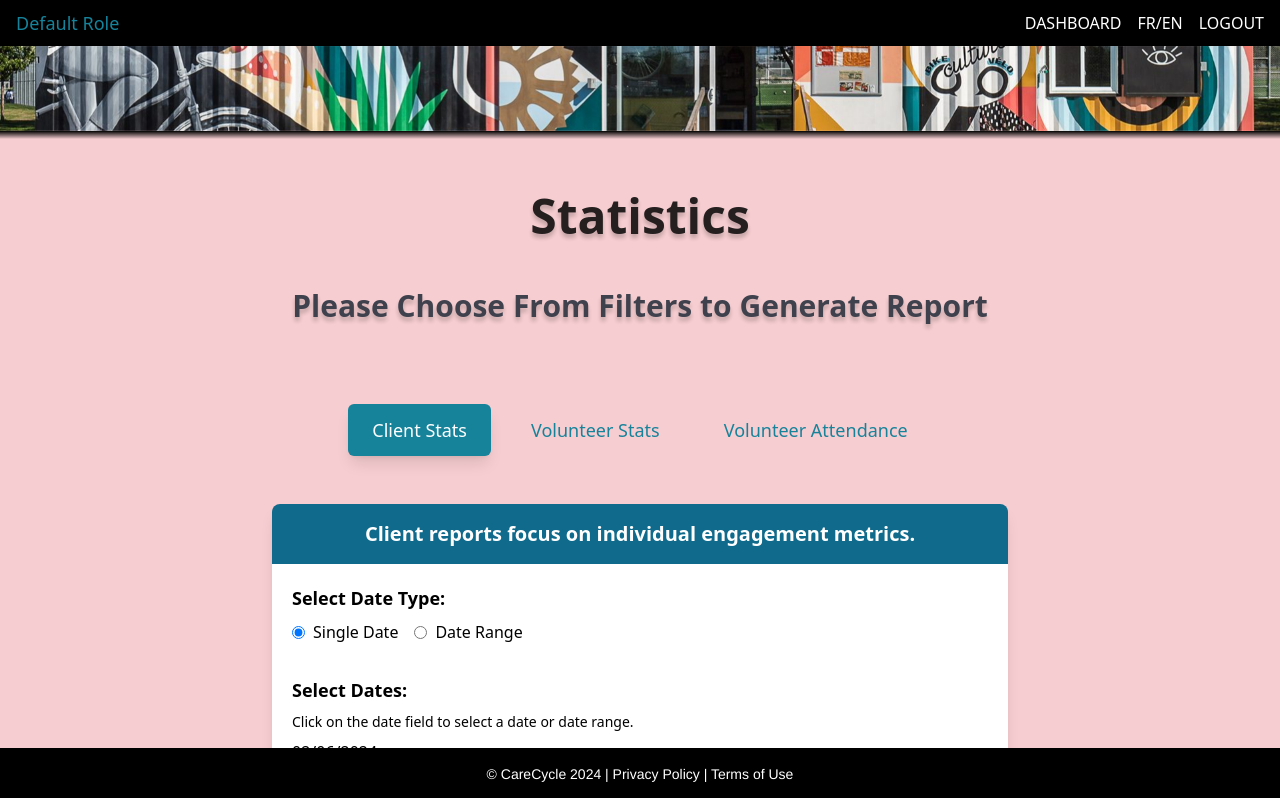
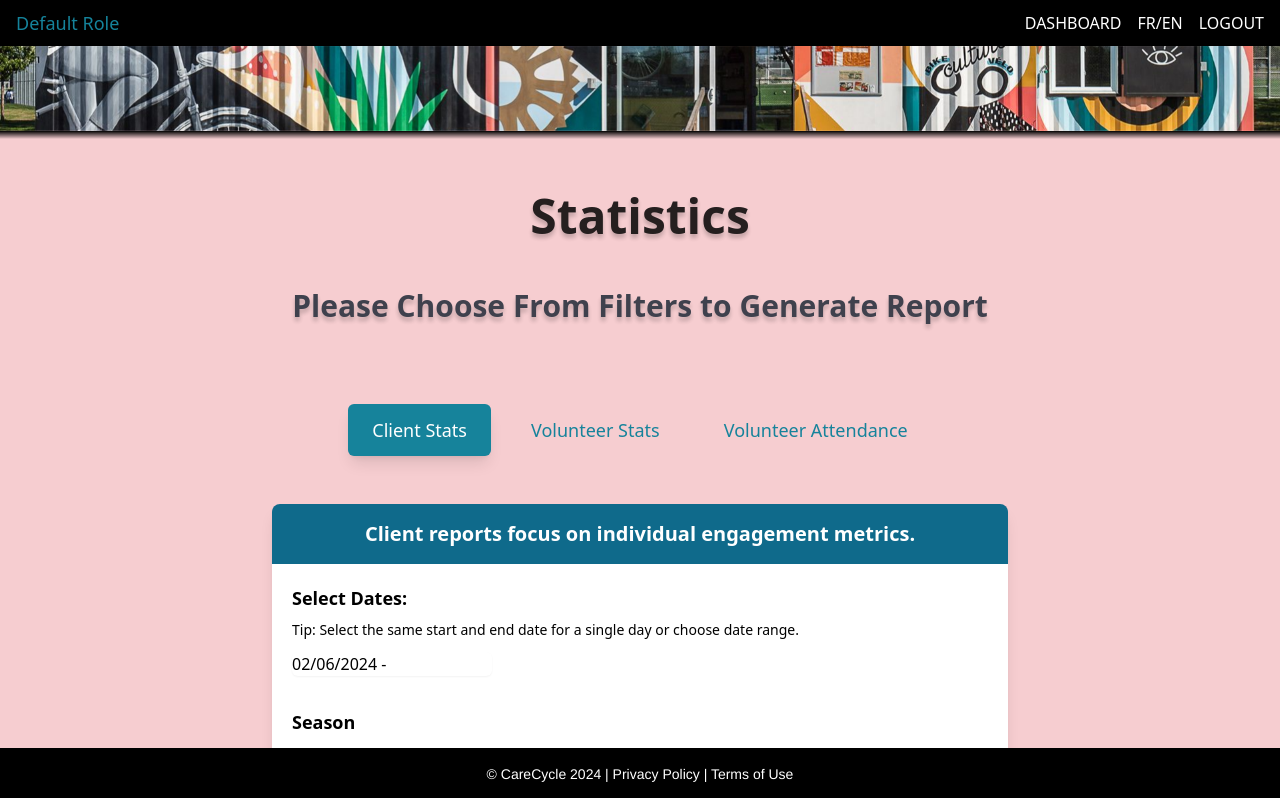
Before and after one commit to anapechonkin/CareCycle, a React (Create React App) app in the folder carecycle/client/: page /clientStatsReport in a window 1280 px wide. Shown: the top 798 px of the page. Built offline with nearby package versions, Linux system fonts and the light colour scheme.

Commit message:
made date selection simpler

```diff
--- a/carecycle/client/src/components/StatsReportForm.jsx
+++ b/carecycle/client/src/components/StatsReportForm.jsx
@@ -23,7 +23,7 @@ const StatsReportForm = ({ headerTitle }) => {
   const [selectedSeason, setSelectedSeason] = useState("");
   const [startDate, setStartDate] = useState(new Date());
   const [endDate, setEndDate] = useState(null);
-  const [dateSelectionType, setDateSelectionType] = useState('single');
+  const navigate = useNavigate();
 
   const onChange = (dates) => {
     const [start, end] = dates;
@@ -31,30 +31,21 @@ const StatsReportForm = ({ headerTitle }) => {
     setEndDate(end);
   };
 
-  const navigate = useNavigate();
+  const handleCheckboxChange = (event, option, category) => {
+    const { checked } = event.target;
+    setSelectedOptions(prev => ({
+      ...prev,
+      [category]: checked
+        ? [...prev[category], option]
+        : prev[category].filter(opt => opt !== option),
+    }));
+  };
 
   const categoryData = {
     genderIdentities,
     postalCodeAreas,
     mapRegions,
     workshopActivityTypes,
-  };
-
-  const handleCheckboxChange = (event, option, category) => {
-    const { checked } = event.target;
-    if (option === 'ALL') {
-      setSelectedOptions(prev => ({
-        ...prev,
-        [category]: checked ? ['ALL', ...categoryData[category]] : [], // Corrected access to categoryData
-      }));
-    } else {
-      setSelectedOptions(prev => ({
-        ...prev,
-        [category]: checked
-          ? [...prev[category], option]
-          : prev[category].filter(opt => opt !== option),
-      }));
-    }
   };
 
   const handleDropdownSelection = (selectedYear) => {
@@ -81,8 +72,6 @@ const StatsReportForm = ({ headerTitle }) => {
     })
   ];
 
-  const addAllOption = (options) => [{ id: 'ALL', name: 'ALL' }, ...options];
-
   // Function to select all options for a given category
   const handleSelectAll = (category) => {
     setSelectedOptions(prev => ({
@@ -107,59 +96,17 @@ const StatsReportForm = ({ headerTitle }) => {
 
       {/* Form Section */}
       <form onSubmit={handleSubmit} className="p-5 bg-white space-y-8">
-       {/* Toggle between Single Date and Date Range */}
-       <div className="mb-4">
-          <div className="font-semibold text-lg mb-2">Select Date Type:</div>
-          <div className="flex justify-start space-x-4 mb-2">
-            <label className="flex items-center cursor-pointer">
-              <input
-                type="radio"
-                name="dateSelectionType"
-                value="single"
-                checked={dateSelectionType === 'single'}
-                onChange={() => setDateSelectionType('single')}
-                className="mr-2"
-              />
-              Single Date
-            </label>
-            <label className="flex items-center cursor-pointer">
-              <input
-                type="radio"
-                name="dateSelectionType"
-                value="range"
-                checked={dateSelectionType === 'range'}
-                onChange={() => setDateSelectionType('range')}
-                className="mr-2"
-              />
-              Date Range
-            </label>
-          </div>
-        </div>
-
-      {/* Conditionally render DatePicker */}
       <div className="mb-4">
-        <div className="font-semibold text-lg mb-2">Select Dates:</div>
-        <div className="text-sm mb-2">Click on the date field to select a date or date range.</div>
-      {
-        dateSelectionType === 'single' ? (
-          <DatePicker
-            selected={startDate}
-            onChange={(date) => setStartDate(date)}
-          />
-        ) : (
+          <div className="font-semibold text-lg mb-2">Select Dates:</div>
+          <div className="text-sm mb-2">Tip: Select the same start and end date for a single day or choose date range.</div>
           <DatePicker
             selectsRange={true}
             startDate={startDate}
             endDate={endDate}
-            onChange={(dates) => {
-              const [start, end] = dates;
-              setStartDate(start);
-              setEndDate(end);
-            }}
+            onChange={onChange}
+            className="form-input rounded-md shadow-sm mt-1 block w-[200px]"
           />
-        )
-      }
-      </div>
+        </div>
       <div className="flex flex-col space-y-2">
           <h3 className="font-semibold text-lg">Season</h3>
           <div className="flex items-center space-x-4">
```
